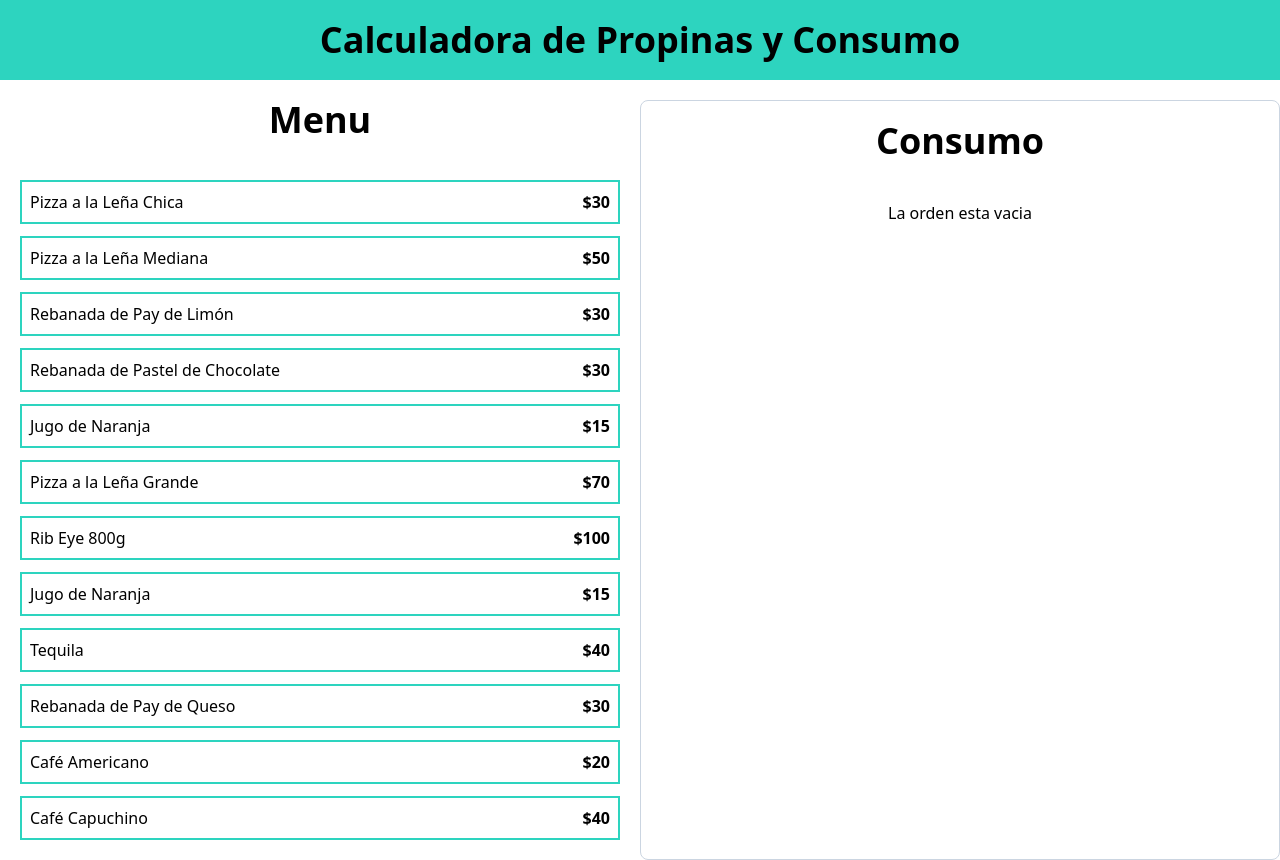
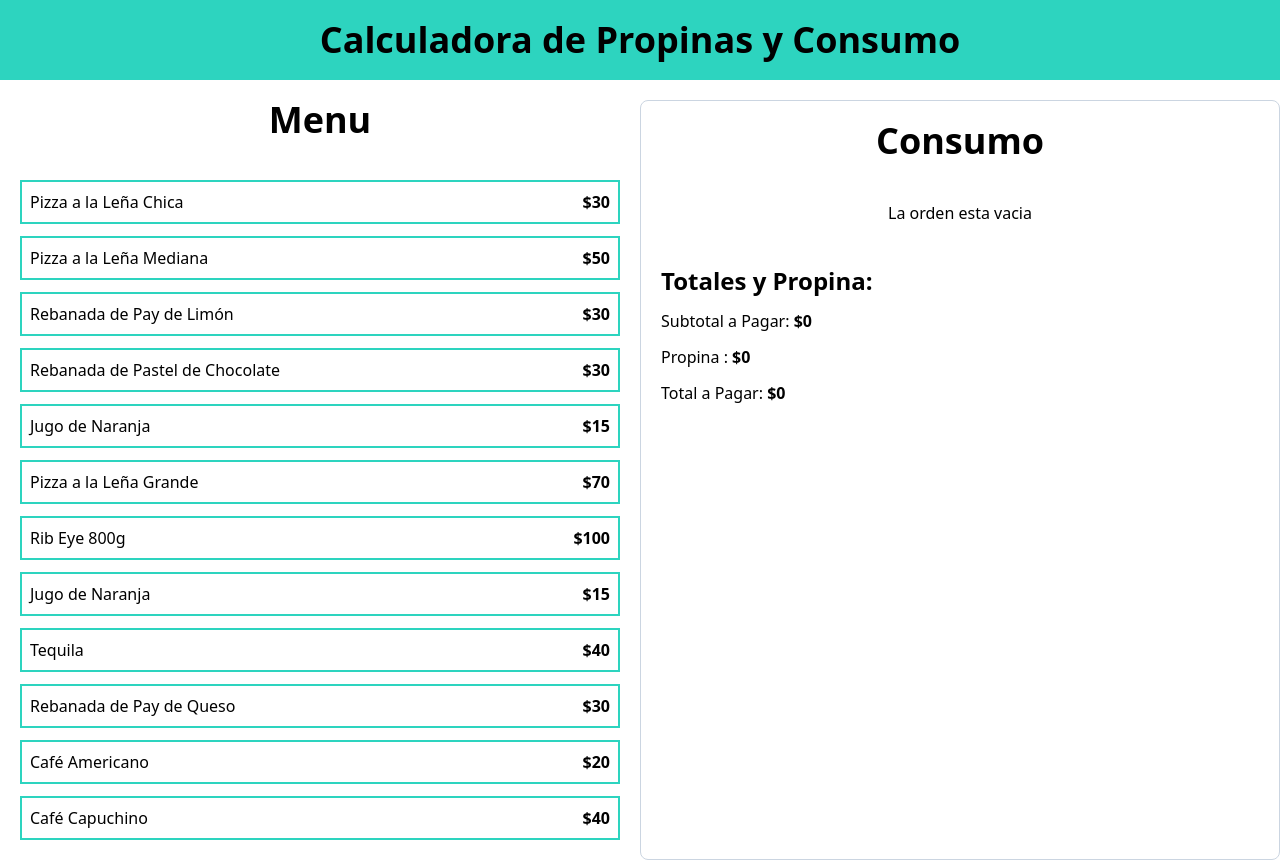
Before and after one commit to Lilian1306/TypeScript, a React (Vite) app: page / in a window 1280 px wide. Built offline with nearby package versions, Linux system fonts and the light colour scheme.

Commit message:
Creando el componente con los totales, importamos el componente en App.tsx y reanderizamos el componente

```diff
--- a/src/App.tsx
+++ b/src/App.tsx
@@ -1,5 +1,6 @@
 import MenuItem from "./components/MenuItem"
 import OrderContents from "./components/OrderContents"
+import OrderTotals from "./components/OrderTotals"
 import { menuItems } from "./data/db"
 import useOrder from "./hooks/useOrder"
 
@@ -33,6 +34,9 @@
                removeItem={removeItem}
            />
 
+           <OrderTotals
+           />
+
         </div>
 
       </main>
--- /dev/null
+++ b/src/components/OrderTotals.tsx
@@ -0,0 +1,27 @@
+
+
+export default function OrderTotals() {
+  return (
+    <>
+      <div className="space-y-3">
+        <h2 className="font-black text-2xl">Totales y Propina: </h2>
+        <p> Subtotal a Pagar: {''}
+            <span className="font-bold">$0</span>
+        </p>
+
+        <p> Propina : {''}
+            <span className="font-bold">$0</span>
+        </p>
+
+        <p> Total a Pagar: {''}
+            <span className="font-bold">$0</span>
+        </p>
+
+      </div>
+
+      <button>
+
+      </button>
+    </>
+  )
+}
```
